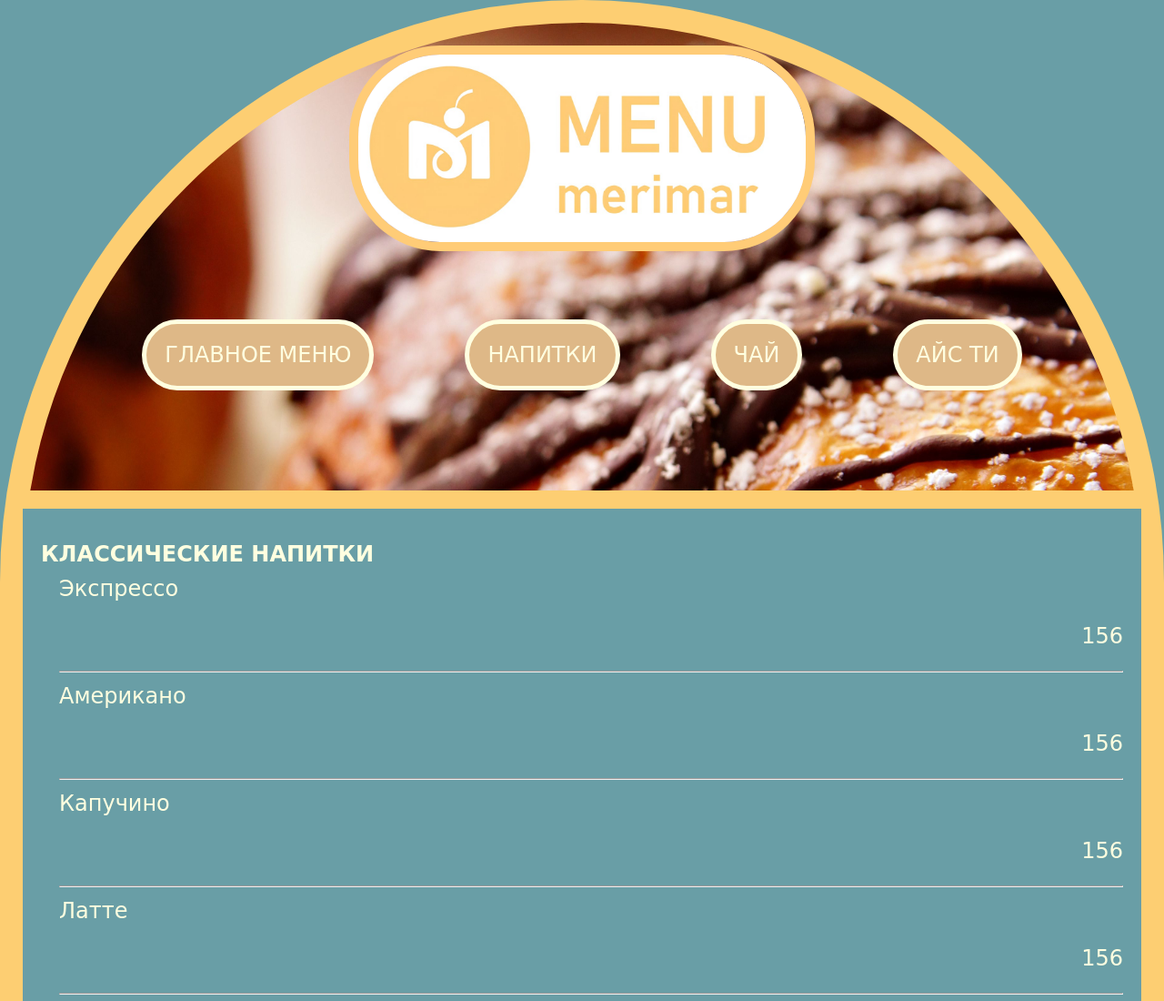
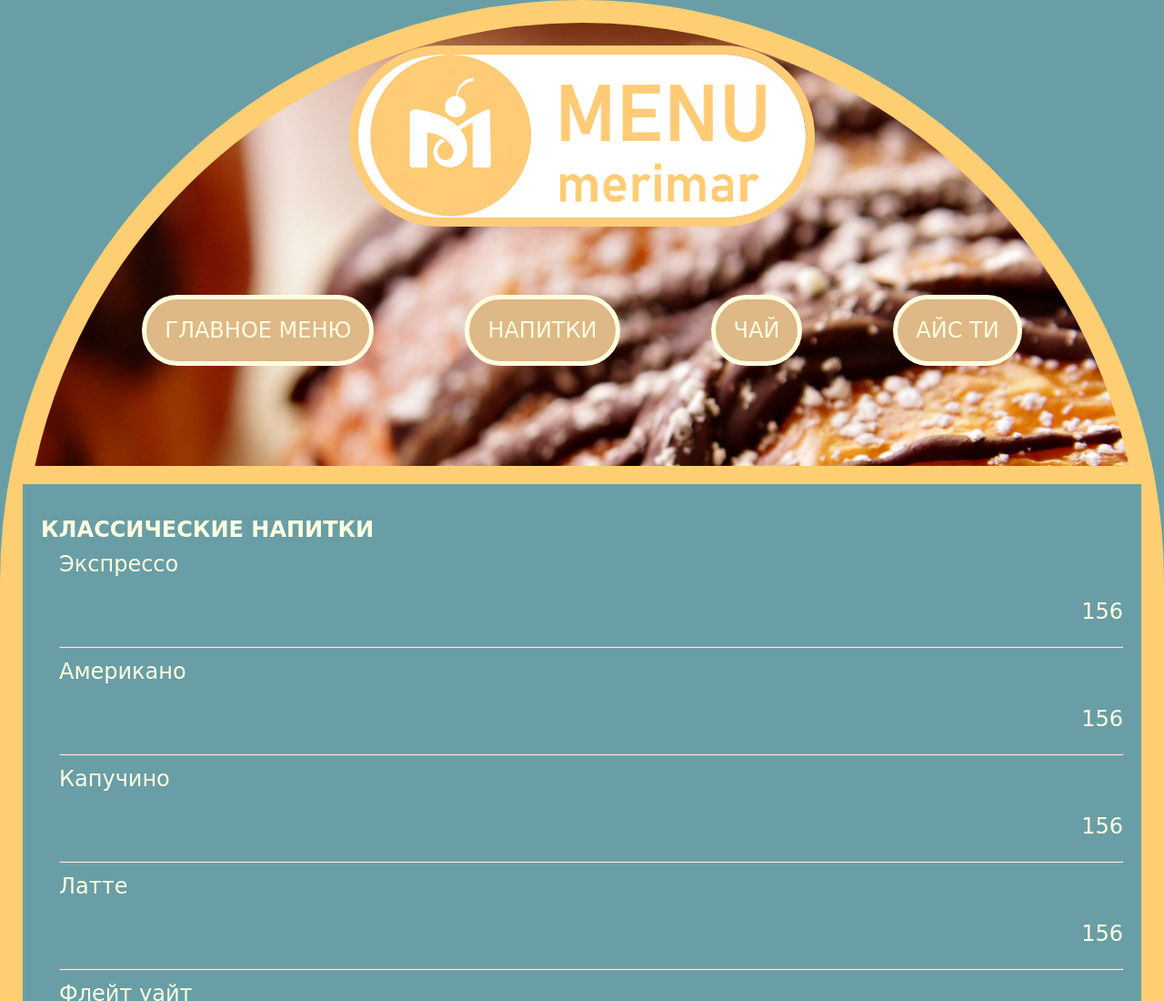
Before and after one commit to As45671234/MerimarM, a plain HTML site: page vipichka.html in a window 1280 px wide. Shown: the top 1100 px of the page at 91% size. Drawn offline with Linux system fonts and the light colour scheme; files whose address does not match are found by name.

Commit message:
Update vipichka.html

```diff
--- a/vipichka.html
+++ b/vipichka.html
@@ -8,7 +8,7 @@
 </head>
 <body>
 <header>
-	<p align="center"><img src="D:\Marimar Cafe\image\logo2.png" alt="MENU"></p>
+	<p align="center"><img src="./image/logo1.png" alt="MENU"></p>
 	<nav>
     <ul>
     	<li><a href="index1.html">ГЛАВНОЕ МЕНЮ</a></li>
```
